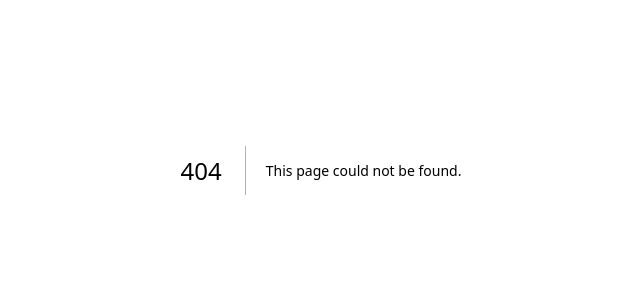
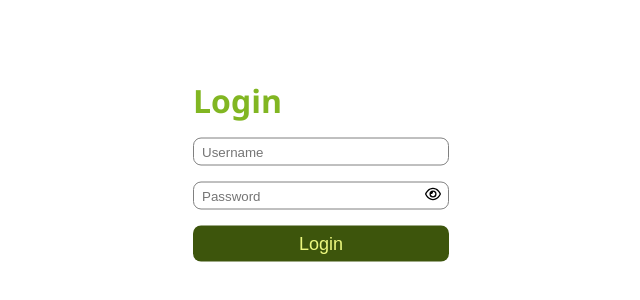
Before and after one commit to yogaprasss/tokokelontong, a Next.js app: page /login in a window 1280 px wide. Before the commit this address had no page. Shown: the part 230-530 px from the top of the page, without its empty margins (319-959 px from the left). Built offline with nearby package versions, Linux system fonts and the light colour scheme.

Commit message:
adding login page and handle logout

```diff
--- /dev/null
+++ b/src/pages/login.tsx
@@ -0,0 +1,7 @@
+import LoginView from "@/views/Login";
+
+const Login = () => {
+  return <LoginView />;
+};
+
+export default Login;
--- a/src/services/user.ts
+++ b/src/services/user.ts
@@ -31,8 +31,23 @@ export interface UserProps {
   __v?: number;
 }
 
+interface LoginPayload {
+  username: string;
+  password: string;
+}
+
 export const getUserById = async (id: string | number) => {
   const path = `/users/${id}`;
   const result = await axios.get(baseURL + path);
   return result.data as UserProps;
 };
+
+export const login = async (payload: LoginPayload) => {
+  const path = '/auth/login';
+  try {
+    const result = await axios.post(baseURL + path, payload);
+    if (result) return result.data;
+  } catch (e) {
+    return e;
+  }
+};
--- a/src/views/Carts/hooks.ts
+++ b/src/views/Carts/hooks.ts
@@ -3,11 +3,13 @@ import axios from 'axios';
 import dayjs from 'dayjs';
 
 import { useCallback, useEffect, useState } from 'react';
+import { useRouter } from 'next/router';
 
 import type { ChangeEvent } from 'react';
 import type { CartMetadataProps, ProductCartMetadataProps } from '@/pages/api/carts';
 
 const useCartsHooks = () => {
+  const router = useRouter();
   const [isLoading, setIsLoading] = useState(true);
   const [carts, setCarts] = useState<CartMetadataProps[]>([]);
   const [page, setPage] = useState(1);
@@ -77,7 +79,9 @@ const useCartsHooks = () => {
   }, [startDate, endDate]);
 
   useEffect(() => {
-    getAllData();
+    const token = window.localStorage.getItem('token');
+    if (!token) router.replace('/login');
+    else getAllData();
   }, []);
 
   useEffect(() => {
--- /dev/null
+++ b/src/views/Login/Login.module.css
@@ -0,0 +1,55 @@
+.container {
+  display: flex;
+  flex-direction: column;
+  gap: 16px;
+  position: fixed;
+  top: 50%;
+  left: 50%;
+  transform: translate(-50%, -50%);
+}
+
+.title {
+  color: #81B622;
+}
+
+.input, .inputPassword {
+  width: 256px;
+  height: 28px;
+  outline: none;
+  border: 1px solid gray;
+  border-radius: 8px;
+  padding: 4px 8px;
+}
+
+.inputPassword {
+  padding: 4px 32px 4px 8px;
+}
+
+.passwordContainer {
+  position: relative;
+}
+
+.buttonTogglePassword {
+  background: transparent;
+  border: 0;
+  cursor: pointer;
+  position: absolute;
+  right: 8px;
+  top: 50%;
+  transform: translate(0, -50%);
+}
+
+.errorMessage {
+  font-size: 10px;
+  color: red;
+}
+
+.buttonLogin {
+  background: #3D550C;
+  color: #ECF87F;
+  border: 0;
+  cursor: pointer;
+  font-size: 18px;
+  height: 36px;
+  border-radius: 8px;
+}
--- /dev/null
+++ b/src/views/Login/hooks.ts
@@ -0,0 +1,89 @@
+/* eslint-disable react-hooks/exhaustive-deps */
+import { useCallback, useState } from 'react';
+import { useRouter } from 'next/router';
+import { login } from '@/services/user';
+
+import type { ChangeEvent, FormEvent } from 'react';
+
+const useLoginHooks = () => {
+  const router = useRouter();
+  const [username, setUsername] = useState('');
+  const [password, setPassword] = useState('');
+  const [isErrorUsername, setIsErrorUsername] = useState(false);
+  const [isErrorPassword, setIsErrorPassword] = useState(false);
+  const [isSubmit, setIsSubmit] = useState(false);
+  const [togglePassword, setTogglePassword] = useState(false);
+  const [isLoading, setIsLoading] = useState(false);
+  const [isErrorLogin, setIsErrorLogin] = useState(false);
+  const [responseMessage, setResponseMessage] = useState('');
+  const [isShowSnackbar, setIsShowSnackbar] = useState(false);
+
+  const onInputUsername = useCallback((e: ChangeEvent<HTMLInputElement>) => {
+    const value = e.target.value;
+    setUsername(value);
+    if (isSubmit) setIsErrorUsername(value.length < 8);
+  }, [isSubmit]);
+
+  const onInputPassword = useCallback((e: ChangeEvent<HTMLInputElement>) => {
+    const value = e.target.value;
+    setPassword(value);
+    if (isSubmit) setIsErrorPassword(value.length < 8);
+  }, [isSubmit]);
+
+  const onTogglePassword = useCallback(() => {
+    setTogglePassword((value) => !value);
+  }, []);
+
+  const onSubmit = useCallback(async (e: FormEvent<HTMLFormElement>) => {
+    e.preventDefault();
+    const invalidUsername = username.length < 8;
+    const invalidPassword = password.length < 8;
+
+    if (!isSubmit) setIsSubmit(true);
+    if (invalidUsername || invalidUsername) {
+      setIsErrorUsername(invalidUsername);
+      setIsErrorPassword(invalidPassword);
+      return;
+    }
+    setIsLoading(true);
+    const result = await login({ username, password });
+    if (result?.code === 'ERR_BAD_REQUEST') {
+      setIsErrorLogin(true);
+      setResponseMessage(result.response.data);
+    } else {
+      setIsErrorLogin(false);
+      setResponseMessage('Login Success');
+      window.localStorage.setItem('token', result.token);
+    }
+    setIsLoading(false);
+    setIsShowSnackbar(true);
+  }, [username, password, isSubmit]);
+
+  const onCloseSnackbar = useCallback(() => {
+    setIsShowSnackbar(false);
+    if (!isErrorLogin) router.replace('/');
+  }, [isErrorLogin]);
+
+  return {
+    data: {
+      username,
+      password,
+      isErrorUsername,
+      isErrorPassword,
+      togglePassword,
+      isLoading,
+      isErrorLogin,
+      responseMessage,
+      isShowSnackbar
+    },
+    methods: {
+      onInputUsername,
+      onInputPassword,
+      onTogglePassword,
+      onSubmit,
+      onCloseSnackbar
+    }
+  };
+};
+
+export default useLoginHooks;
--- /dev/null
+++ b/src/views/Login/index.tsx
@@ -0,0 +1,86 @@
+import Image from 'next/image';
+import useLoginHooks from './hooks';
+import styles from './Login.module.css';
+import EyeIcon from '@/assets/eye.svg';
+import EyeSlashIcon from '@/assets/eye-slash.svg';
+
+import { Alert, Snackbar } from '@mui/material';
+
+const LoginView = () => {
+  const {
+    data: {
+      username,
+      password,
+      isErrorUsername,
+      isErrorPassword,
+      togglePassword,
+      isLoading,
+      isErrorLogin,
+      responseMessage,
+      isShowSnackbar
+    },
+    methods: {
+      onInputUsername,
+      onInputPassword,
+      onTogglePassword,
+      onSubmit,
+      onCloseSnackbar
+    }
+  } = useLoginHooks();
+  return (
+    <>
+      <Snackbar
+        anchorOrigin={{ vertical: 'top', horizontal: 'center' }}
+        autoHideDuration={2000}
+        open={isShowSnackbar}
+        onClose={onCloseSnackbar}
+      >
+        <Alert severity={isErrorLogin ? 'error' : 'success'} variant='filled'>
+          {responseMessage}
+        </Alert>
+      </Snackbar>
+      <form className={styles.container} onSubmit={onSubmit}>
+        <h1 className={styles.title}>Login</h1>
+        <div>
+          <input
+            placeholder='Username'
+            value={username}
+            onChange={onInputUsername}
+            disabled={isLoading}
+            className={styles.input}
+          />
+          {isErrorUsername && <p className={styles.errorMessage}>Min. 8 Karakter</p>}
+        </div>
+        <div>
+          <div className={styles.passwordContainer}>
+            <input
+              placeholder='Password'
+              type={togglePassword ? 'text' : 'password'}
+              value={password}
+              onChange={onInputPassword}
+              disabled={isLoading}
+              className={styles.inputPassword}
+            />
+            <button
+              type='button'
+              onClick={onTogglePassword}
+              className={styles.buttonTogglePassword}
+            >
+              <Image src={togglePassword ? EyeSlashIcon : EyeIcon} alt='pw' width={16} height={16} />
+            </button>
+          </div>
+          {isErrorPassword && <p className={styles.errorMessage}>Min. 8 Karakter</p>}
+        </div>
+        <button
+          type='submit'
+          disabled={isLoading}
+          className={styles.buttonLogin}
+        >
+          Login
+        </button>
+      </form>
+    </>
+  )
+};
+
+export default LoginView;
--- a/src/views/Products/hooks.ts
+++ b/src/views/Products/hooks.ts
@@ -2,6 +2,7 @@
 import axios from 'axios';
 
 import { useCallback, useEffect, useState } from 'react';
+import { useRouter } from 'next/router';
 import { getAllCategories } from '@/services/category';
 
 import type { ChangeEvent } from 'react';
@@ -9,6 +10,7 @@ import type { CategoryOption } from '@/services/category';
 import type { ProductProps } from '@/services/product';
 
 const useProductsHooks = () => {
+  const router = useRouter();
   const [isLoading, setIsLoading] = useState(true);
   const [categories, setCategories] = useState<CategoryOption[]>([]);
   const [selectedCategory, setSelectedCategory] = useState('');
@@ -59,7 +61,9 @@ const useProductsHooks = () => {
   }, []);
 
   useEffect(() => {
-    getAllData();
+    const token = window.localStorage.getItem('token');
+    if (!token) router.replace('/login');
+    else getAllData();
   }, []);
 
   useEffect(() => {
```
Also changed, not shown: src/components/Skeleton/Skeleton.module.css (+8 -0 lines), src/components/Skeleton/table.tsx (added, +7 -0 lines), src/components/Topbar/hooks.ts (+17 -4 lines), src/components/Topbar/index.tsx (+14 -1 lines), src/assets/eye-slash.svg (added), src/assets/eye.svg (added).
